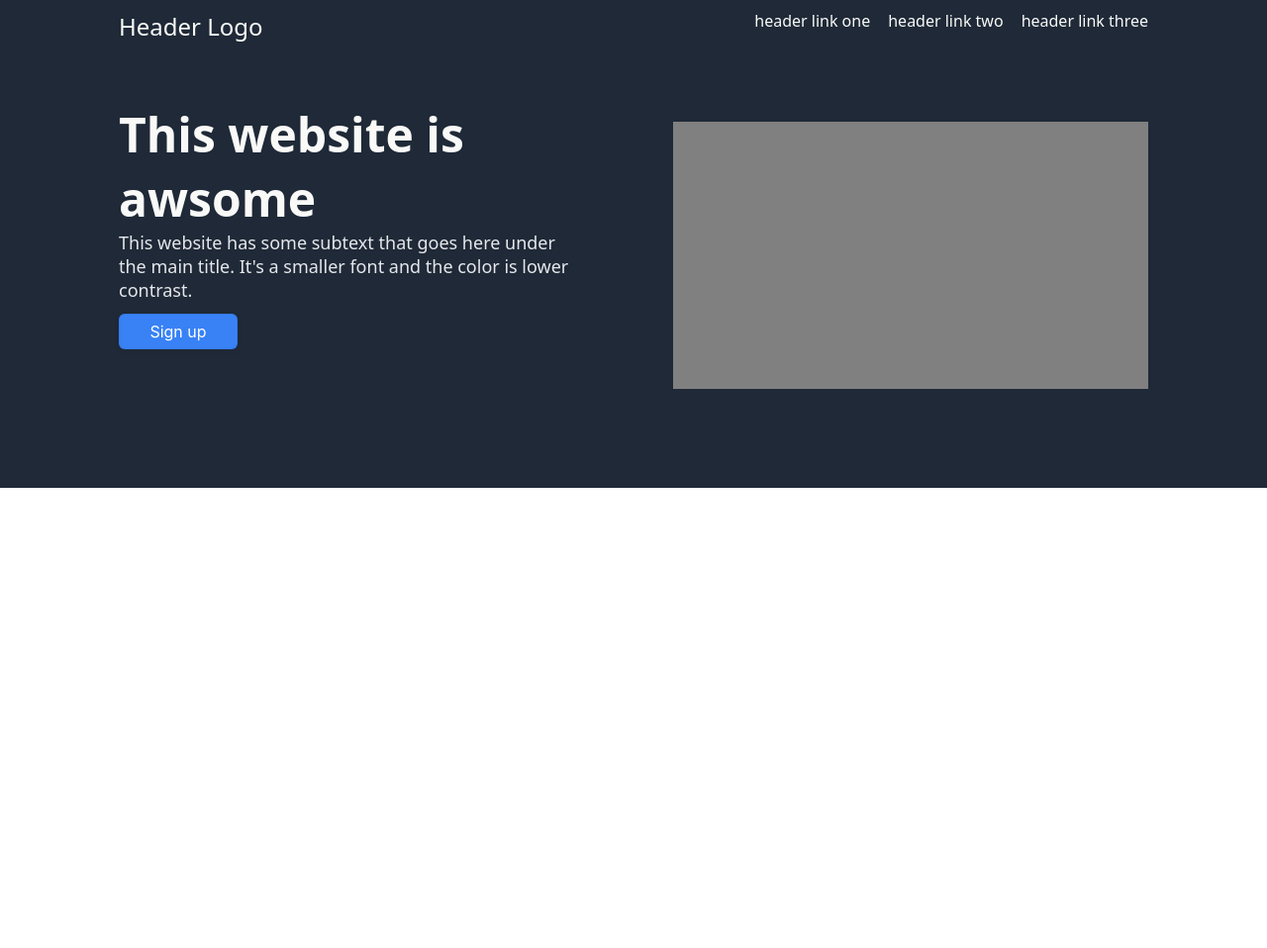
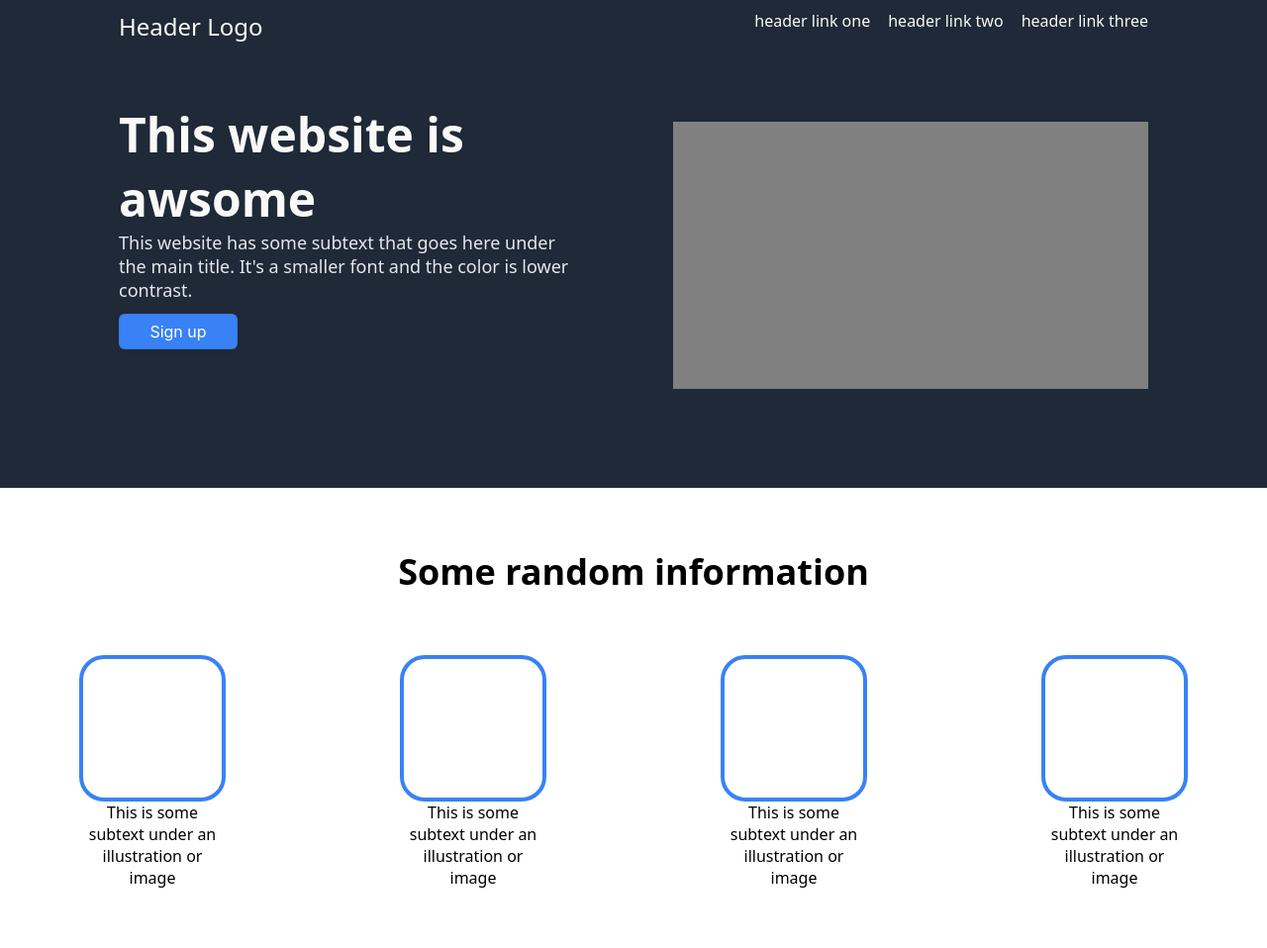
Before and after one commit to xXSmarties3000Xx/Project_Landing_Page_Odinproject, a plain HTML site: page index.html in a window 1280 px wide. Shown: the whole page at 99% size. Before the commit the page ends 800 px from the top, so only its background shows below. Drawn offline with Linux system fonts and the light colour scheme.

Commit message:
Prototype section two

```diff
--- a/index.html
+++ b/index.html
@@ -26,5 +26,27 @@
             </div>
         </div>
     </div>
+
+    <div class="sectiontwo">
+        <div class="infotitle">
+            <h2>Some random information</h2>
+        </div>
+        <div class="boxes-information-container">
+            <div class="boxes">
+                <div class="box1">
+
+                </div>
+                <div class="box2"></div>
+                <div class="box3"></div>
+                <div class="box4"></div>
+            </div>
+            <div class="information">
+                <div class="information1">This is some subtext under an illustration or image</div>
+                <div class="information2">This is some subtext under an illustration or image</div>
+                <div class="information3">This is some subtext under an illustration or image</div>
+                <div class="information4">This is some subtext under an illustration or image</div>
+            </div>
+        </div>
+    </div>
 </body>
 </html>
--- a/style.css
+++ b/style.css
@@ -41,14 +41,13 @@ a {
     color: #E5E7EB;
 }
 
-
-
 .text-image-container {
     display: flex;
     flex-direction: row;
     flex-wrap: wrap;
     gap: 10%;
     align-items: center;
+    justify-content: center;
 }
 
 .text-container {
@@ -74,6 +73,46 @@ img {
     align-items: center;
 }
 
+.box1, .box2, .box3, .box4{
+    border-radius: 25px;
+    border: 4px solid #3882F6;
+    padding: 20px;
+    width: 100px;
+    height: 100px;
+}
+
+.sectiontwo {
+    display: flex;
+    flex-direction: column;
+    padding: 60px 80px 60px 80px;
+    gap: 60px;
+    flex-wrap: wrap;
+}
+
+.infotitle {
+    display: flex;
+    justify-content: center;
+}
+
+h2 {
+    font-size: 36px;
+    font-weight: bolder;
+}
+
+.boxes {
+    display: flex;
+    justify-content: space-between;
+}
+
+.information {
+    display: flex;
+    justify-content: space-between;
+}
+
+.information1, .information2, .information3, .information4 {
+    width: 148px;
+    text-align: center;
+}
 
 
 
```
